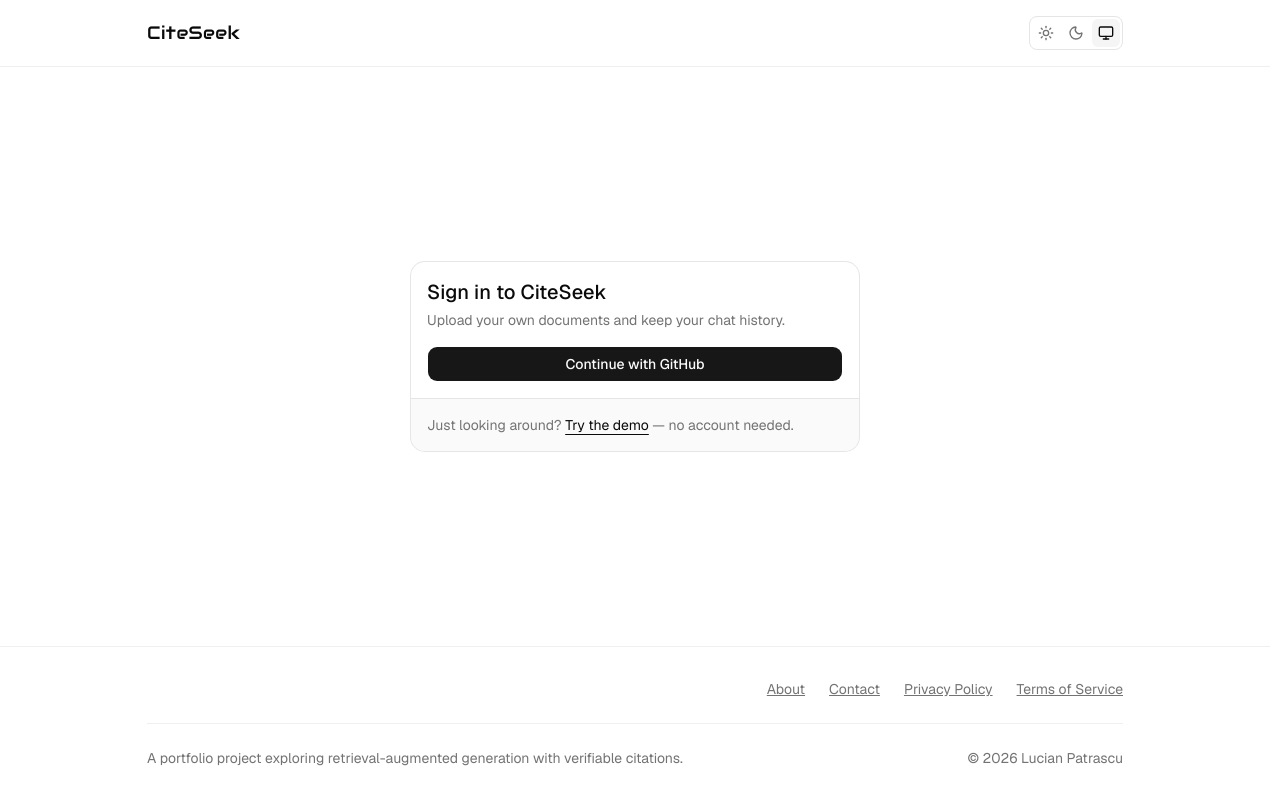
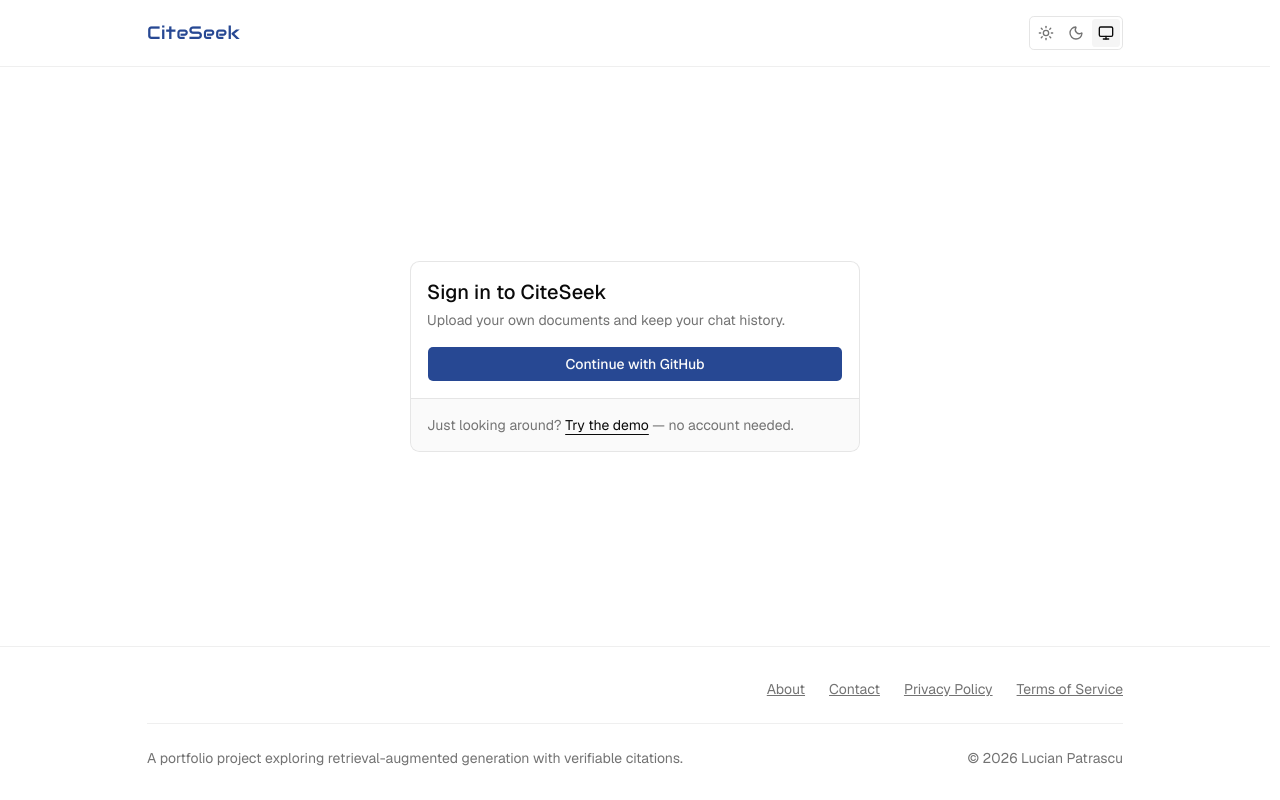
Before and after one commit to Patrascu-Lucian/CiteSeek, a Next.js app: page /sign-in in a window 1280 px wide. Built offline with nearby package versions, Linux system fonts and the light colour scheme; no server answers.

Commit message:
feat: give the palette one accent, make it the citation color, and tighten the corner radius

```diff
--- a/app/globals.css
+++ b/app/globals.css
@@ -29,14 +29,6 @@
   --font-heading: var(--font-sans);
   /* Role here, typeface in layout.tsx — swapping the face is one line there. */
   --font-wordmark: var(--font-audiowide);
-  --color-sidebar-ring: var(--sidebar-ring);
-  --color-sidebar-border: var(--sidebar-border);
-  --color-sidebar-accent-foreground: var(--sidebar-accent-foreground);
-  --color-sidebar-accent: var(--sidebar-accent);
-  --color-sidebar-primary-foreground: var(--sidebar-primary-foreground);
-  --color-sidebar-primary: var(--sidebar-primary);
-  --color-sidebar-foreground: var(--sidebar-foreground);
-  --color-sidebar: var(--sidebar);
   --color-chart-5: var(--chart-5);
   --color-chart-4: var(--chart-4);
   --color-chart-3: var(--chart-3);
@@ -75,7 +67,7 @@
   --card-foreground: oklch(0.145 0 0);
   --popover: oklch(1 0 0);
   --popover-foreground: oklch(0.145 0 0);
-  --primary: oklch(0.205 0 0);
+  --primary: oklch(0.42 0.13 264);
   --primary-foreground: oklch(0.985 0 0);
   --secondary: oklch(0.97 0 0);
   --secondary-foreground: oklch(0.205 0 0);
@@ -94,15 +86,7 @@
   --chart-3: oklch(0.439 0 0);
   --chart-4: oklch(0.371 0 0);
   --chart-5: oklch(0.269 0 0);
-  --radius: 0.625rem;
-  --sidebar: oklch(0.985 0 0);
-  --sidebar-foreground: oklch(0.145 0 0);
-  --sidebar-primary: oklch(0.205 0 0);
-  --sidebar-primary-foreground: oklch(0.985 0 0);
-  --sidebar-accent: oklch(0.97 0 0);
-  --sidebar-accent-foreground: oklch(0.205 0 0);
-  --sidebar-border: oklch(0.922 0 0);
-  --sidebar-ring: oklch(0.708 0 0);
+  --radius: 0.375rem;
 }
 
 .dark {
@@ -112,8 +96,8 @@
   --card-foreground: oklch(0.985 0 0);
   --popover: oklch(0.205 0 0);
   --popover-foreground: oklch(0.985 0 0);
-  --primary: oklch(0.922 0 0);
-  --primary-foreground: oklch(0.205 0 0);
+  --primary: oklch(0.78 0.11 264);
+  --primary-foreground: oklch(0.22 0.06 264);
   --secondary: oklch(0.269 0 0);
   --secondary-foreground: oklch(0.985 0 0);
   --muted: oklch(0.269 0 0);
@@ -131,14 +115,6 @@
   --chart-3: oklch(0.439 0 0);
   --chart-4: oklch(0.371 0 0);
   --chart-5: oklch(0.269 0 0);
-  --sidebar: oklch(0.205 0 0);
-  --sidebar-foreground: oklch(0.985 0 0);
-  --sidebar-primary: oklch(0.488 0.243 264.376);
-  --sidebar-primary-foreground: oklch(0.985 0 0);
-  --sidebar-accent: oklch(0.269 0 0);
-  --sidebar-accent-foreground: oklch(0.985 0 0);
-  --sidebar-border: oklch(1 0 0 / 10%);
-  --sidebar-ring: oklch(0.556 0 0);
 }
 
 /*
@@ -154,8 +130,8 @@
     --card-foreground: oklch(0.985 0 0);
     --popover: oklch(0.205 0 0);
     --popover-foreground: oklch(0.985 0 0);
-    --primary: oklch(0.922 0 0);
-    --primary-foreground: oklch(0.205 0 0);
+    --primary: oklch(0.78 0.11 264);
+    --primary-foreground: oklch(0.22 0.06 264);
     --secondary: oklch(0.269 0 0);
     --secondary-foreground: oklch(0.985 0 0);
     --muted: oklch(0.269 0 0);
@@ -173,14 +149,6 @@
     --chart-3: oklch(0.439 0 0);
     --chart-4: oklch(0.371 0 0);
     --chart-5: oklch(0.269 0 0);
-    --sidebar: oklch(0.205 0 0);
-    --sidebar-foreground: oklch(0.985 0 0);
-    --sidebar-primary: oklch(0.488 0.243 264.376);
-    --sidebar-primary-foreground: oklch(0.985 0 0);
-    --sidebar-accent: oklch(0.269 0 0);
-    --sidebar-accent-foreground: oklch(0.985 0 0);
-    --sidebar-border: oklch(1 0 0 / 10%);
-    --sidebar-ring: oklch(0.556 0 0);
   }
 }
 
--- a/components/site-header.tsx
+++ b/components/site-header.tsx
@@ -102,7 +102,9 @@ export async function SiteHeader() {
         <HomeLink className="focus-visible:ring-ring -my-4 inline-flex shrink-0 items-center gap-1 self-stretch focus-visible:ring-2 focus-visible:outline-none focus-visible:ring-inset">
           {/* Text, so it follows the theme with no second asset — and because the
             placeholder image read "LOGO", leaving the product unnamed here. */}
-          <span className="font-wordmark text-lg tracking-wide">CiteSeek</span>
+          <span className="text-primary font-wordmark text-lg tracking-wide">
+            CiteSeek
+          </span>
         </HomeLink>
 
         {/*
```
Also changed, not shown: 3 other files (tests, documents, lock files or other folders).
